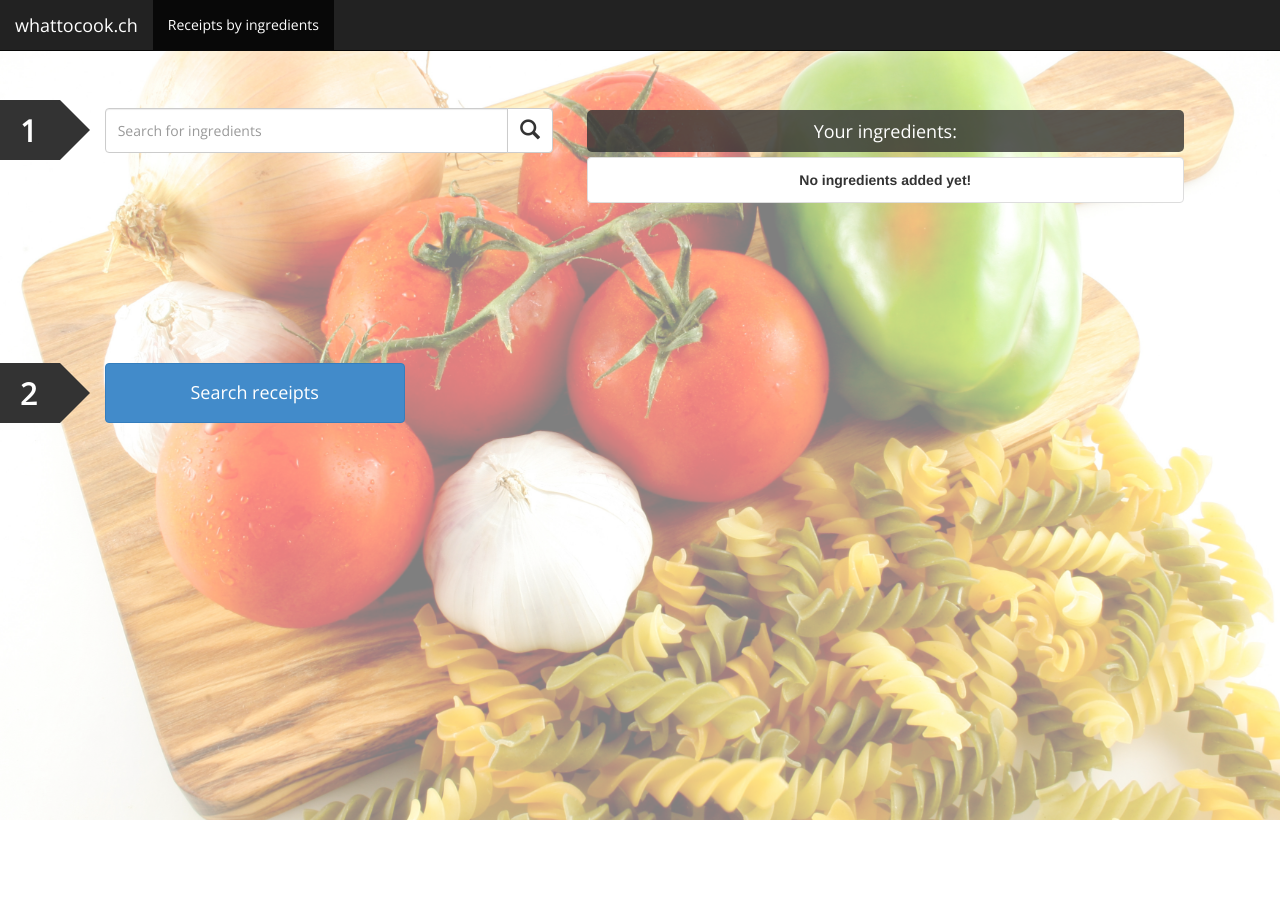
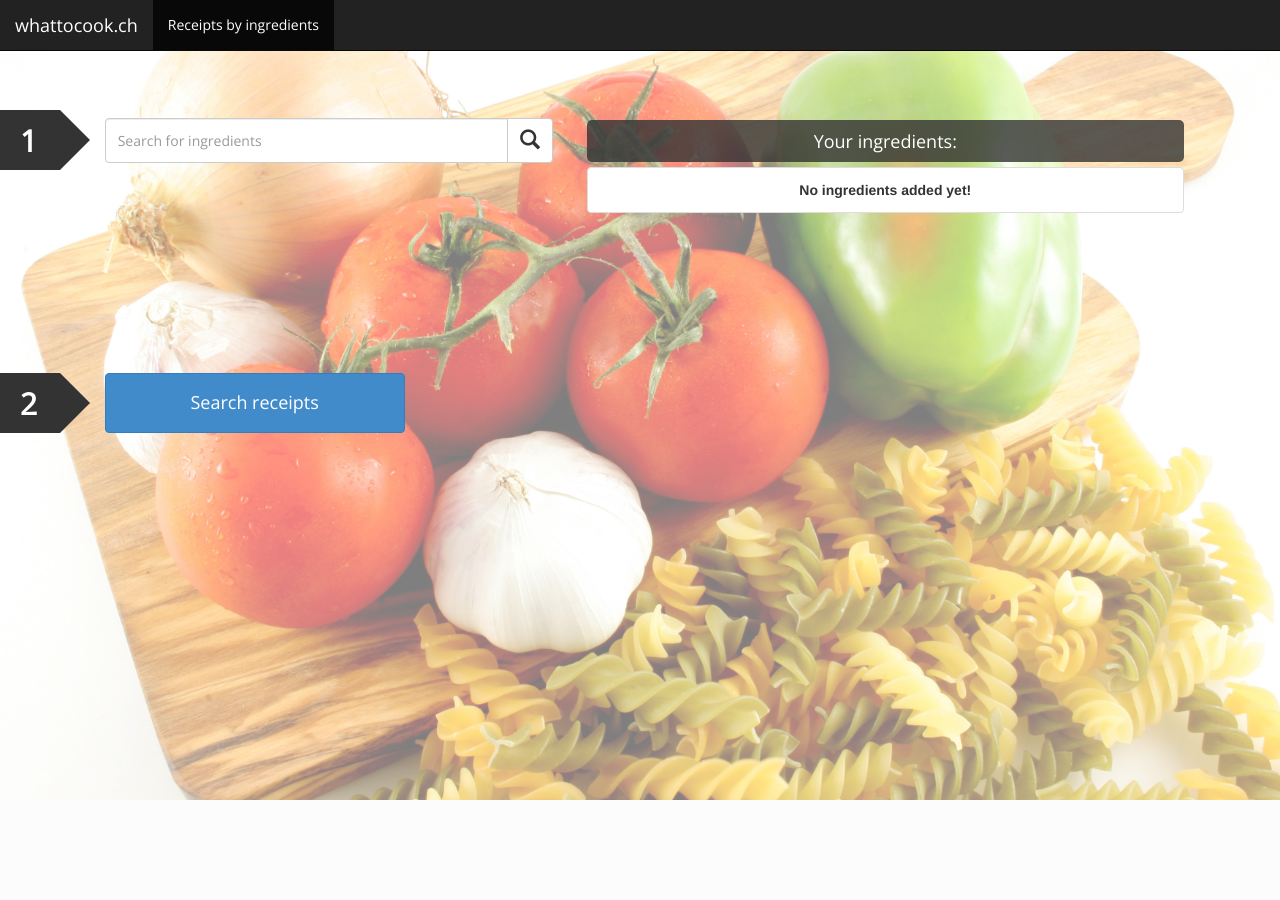
Before and after one commit to panick91/whattocook, a PHP site: page / in a window 1280 px wide. After the commit the page ends 800 px from the top, so only its background shows below. Run offline with PHP 8.4, Linux system fonts and the light colour scheme; some libraries are stand-ins or nearby versions.

Commit message:
minor css fix

```diff
--- a/css/whattocook.css
+++ b/css/whattocook.css
@@ -1,6 +1,10 @@
 /*General*/
 html,body{
     height: 100%;
+}
+
+body{
+    padding-top: 100px;
 }
 
 .navbar, .form-control,.ingredientName,.ingredientsHeaderArea,.arrow, .btn ,.receiptDetails{
@@ -57,7 +61,7 @@
 /*Search area*/
 .searchArea{
     position:relative;
-    margin-top:100px;
+    /*margin-top:100px;*/
 }
 .searchContainer{
     padding-left:85px;
```
